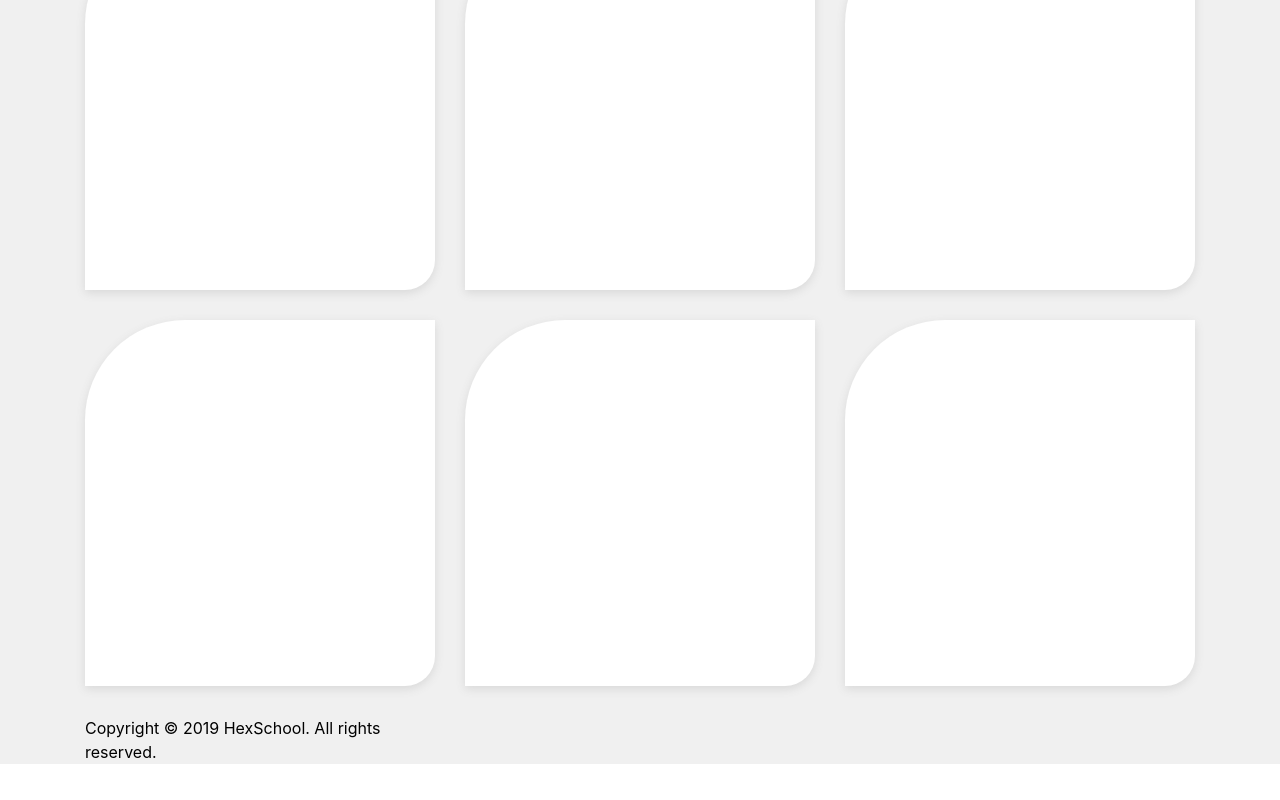
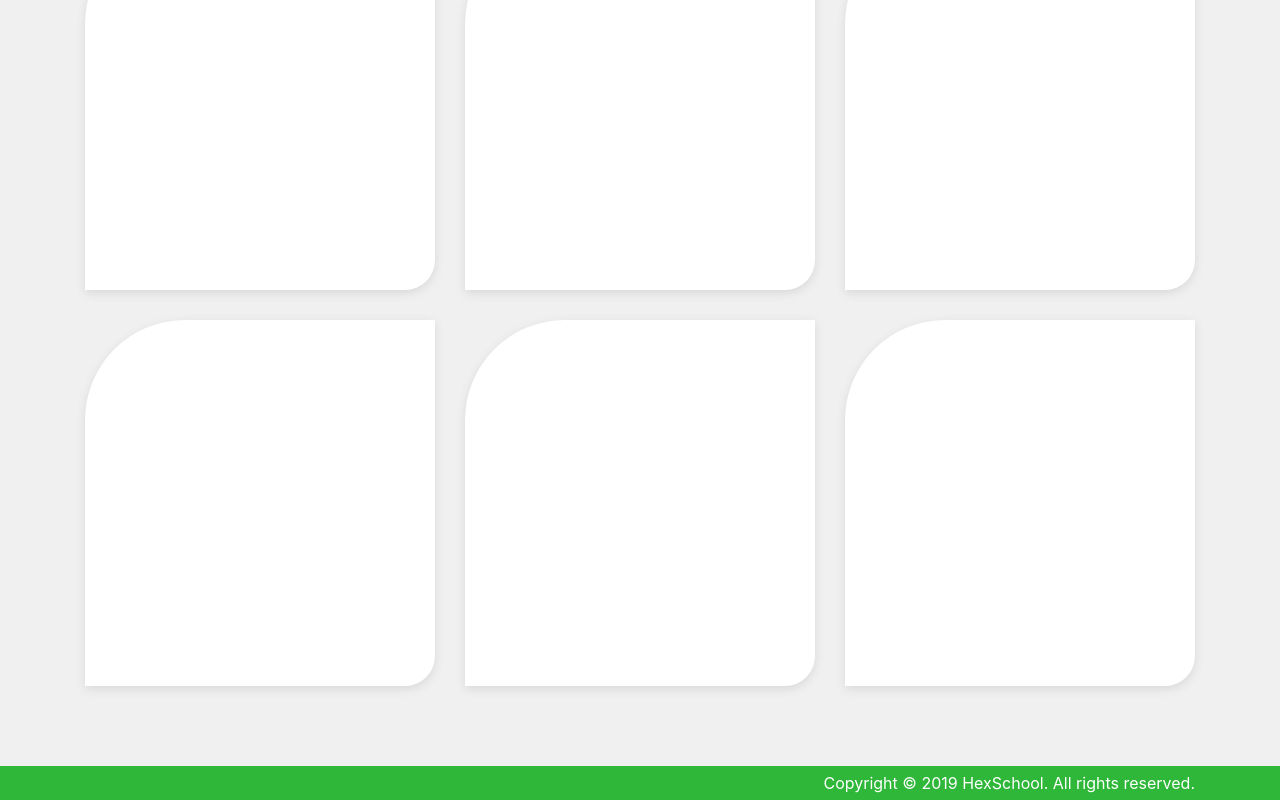
Before and after one commit to ralphsun73221/Hex-JSD-Svelte, a Svelte app: page / in a window 1280 px wide. Shown: the part 552-1352 px from the top of the page. Before the commit the page ends 1316 px from the top, so only its background shows below. Built offline with nearby package versions, Linux system fonts and the light colour scheme.

Commit message:
Added: 01.scss done

```diff
--- a/src/App.svelte
+++ b/src/App.svelte
@@ -1,5 +1,5 @@
 <script>
-	import './style/01.scss'
+	import "./style/01.scss";
 </script>
 
 <main>
@@ -15,7 +15,7 @@
 	<div class="card"></div>
 	<div class="card"></div>
 	<div class="card"></div>
-	<footer>
-		<p>Copyright © 2019 HexSchool. All rights reserved.</p>
-	</footer>
 </main>
+<footer>
+	<p>Copyright © 2019 HexSchool. All rights reserved.</p>
+</footer>
--- a/src/style/01.scss
+++ b/src/style/01.scss
@@ -8,7 +8,7 @@
 	grid-template-columns: repeat(3, 1fr);
 	gap: 30px;
 	margin: 0 auto;
-		padding: 80px 85px 0 85px;
+	padding: 80px 85px 80px 85px;
 	max-width: 1280px;
 	max-height: 1372px;
 	background-color: $bgc;
@@ -34,3 +34,13 @@
 		border-radius: 100px 0px 30px 0px;
 	}
 }
+
+footer {
+	max-width: 1280px;
+	margin: 0 auto;
+	padding: 5px 0;
+	padding-right: 85px ;
+	background-color: $main-color;
+	text-align: end;
+	color: $card-color;
+}
```
Lines whose indentation alone changed are shown as unchanged.
